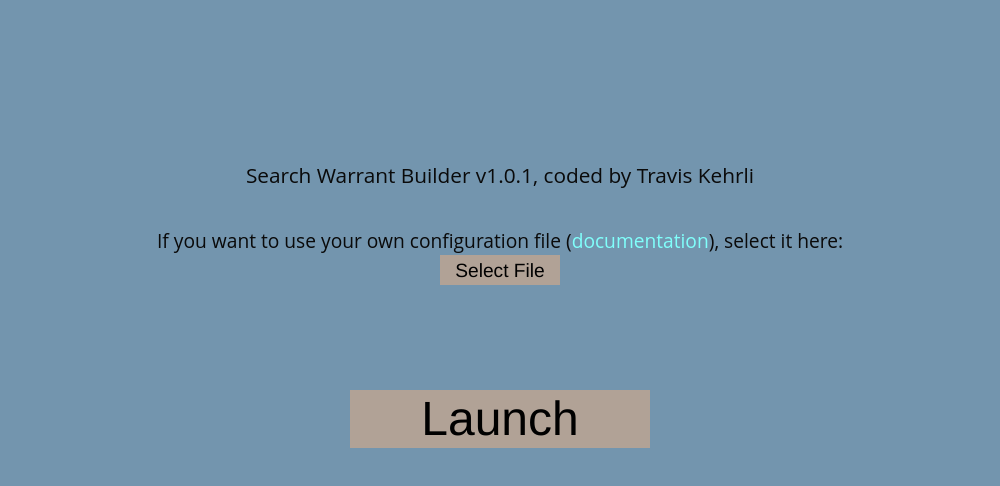
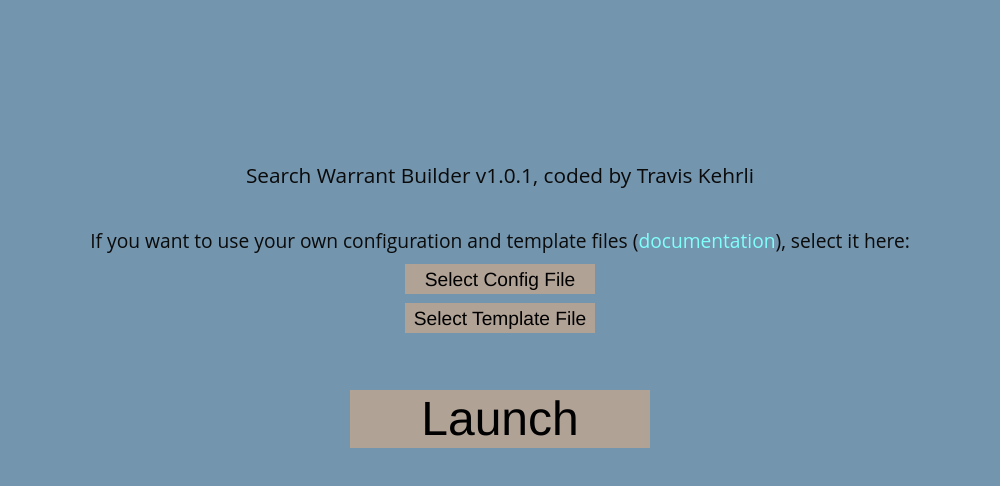
Before and after one commit to Tmktahu/DocumentBuilder, an Electron app: page src/index.html in a window 1000 px wide. Shown: the part 240-726 px from the top of the page. Drawn offline with nearby package versions, Linux system fonts and the light colour scheme.

Commit message:
Added the ability to select a template on the landing page.

```diff
--- a/src/index.css
+++ b/src/index.css
@@ -226,12 +226,14 @@ body {
 .landingSelectedConfigPath {
     font-size: 1.1em;
     font-family: "Open Sans";
+    display: inline;
 }
 
 .selectConfigButton {
     background: #B1A296;
     padding: 5px 5px 5px 5px;
-    width: 120px;
+    margin: 9px 0 0 0;
+    width: 190px;
     height: 30px;
     font-size: 1.2em;
 }
@@ -243,3 +245,7 @@ body {
 a {
     color: #80fffb;
 }
+
+.selectFileWrapper {
+    display: inline;
+}
--- a/src/index.html
+++ b/src/index.html
@@ -26,10 +26,17 @@
         </div>
         <div class="cell medium-2" style="text-align: center;">
           <div class="landingConfig">
-            If you want to use your own configuration file (<a href="https://github.com/Tmktahu/DocumentBuilder">documentation</a>), select it here:
+            If you want to use your own configuration and template files (<a href="https://github.com/Tmktahu/DocumentBuilder">documentation</a>), select it here:
           </div>
-          <button class="selectConfigButton" onclick="selectConfigHandler()">Select File</button>
-          <div id="landingSelectedConfigPath" class="landingSelectedConfigPath"></div>
+          <div class="selectFileWrapper">
+            <button class="selectConfigButton" onclick="selectConfigHandler()">Select Config File</button>
+            <div id="landingSelectedConfigPath" class="landingSelectedConfigPath"></div>
+          </div>
+          <br>
+          <div class="selectFileWrapper">
+            <button class="selectConfigButton" onclick="selectTemplateHandler()">Select Template File</button>
+            <div id="landingSelectedTemplatePath" class="landingSelectedConfigPath"></div>
+          </div>
         </div>
         <div class="cell medium-auto" style="text-align: center;">
           <button class="landingStartProgramButton" onclick="startProgramHandler()">Launch</button>
--- a/src/main.js
+++ b/src/main.js
@@ -34,6 +34,7 @@ function startProgramHandler() {
 }
 
 var configPath = "";
+var templatePath = "";
 function selectConfigHandler() {
 	var dialogPaths = dialog.showOpenDialog({
 		title: "Select Configuration File (sections.json)",
@@ -53,6 +54,27 @@ function selectConfigHandler() {
 	}
 
 	$('#landingSelectedConfigPath').html(configPath);
+}
+
+function selectTemplateHandler() {
+	var dialogPaths = dialog.showOpenDialog({
+		title: "Select Template File (docx)",
+		buttonLabel: "Use File",
+		properties: ["openFile"],
+		message: "Select the template.docx file to use. See documentation for more details.",
+		filters: [
+		    {name: 'Docx', extensions: ['docx']},
+		    {name: 'All Files', extensions: ['*']}
+		]
+	});
+
+	if(dialogPaths != undefined && dialogPaths.length == 1) {
+		templatePath = dialogPaths[0];
+	} else {
+		templatePath = path.resolve(__dirname, '../search_warrant_template.docx');
+	}
+
+	$('#landingSelectedTemplatePath').html(templatePath);
 }
 
 function handleConfigs(sections) {
@@ -493,7 +515,11 @@ function makeDocument() {
 		}
 	}
 
-	var content = fs.readFileSync(path.resolve(__dirname, '../search_warrant_template.docx'), 'binary');
+	if(templatePath == undefined || templatePath == "") {
+		templatePath = path.resolve(__dirname, '../search_warrant_template.docx');
+	}
+
+	var content = fs.readFileSync(templatePath, 'binary');
 	var zip = new JSZip(content);
 	var doc = new Docxtemplater();
 	doc.setOptions({
```
Also changed, not shown: 1 other file.
